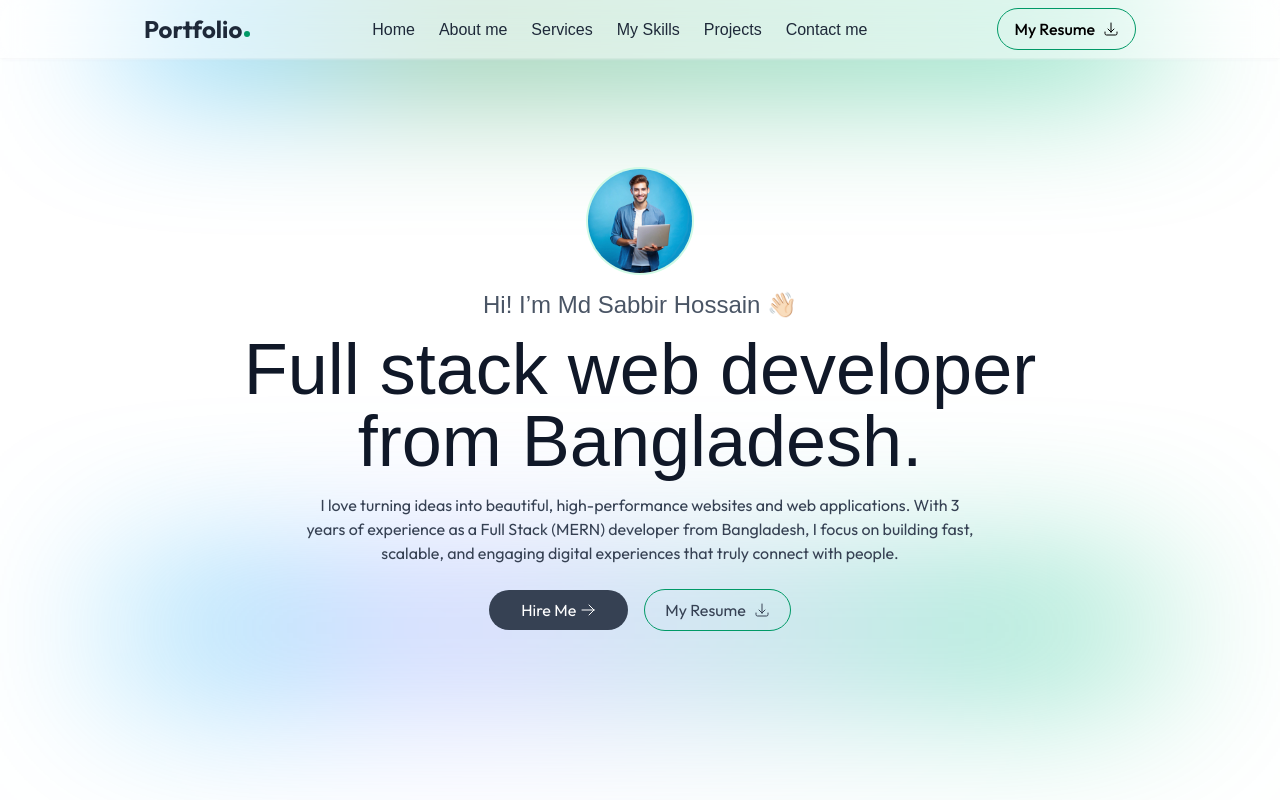
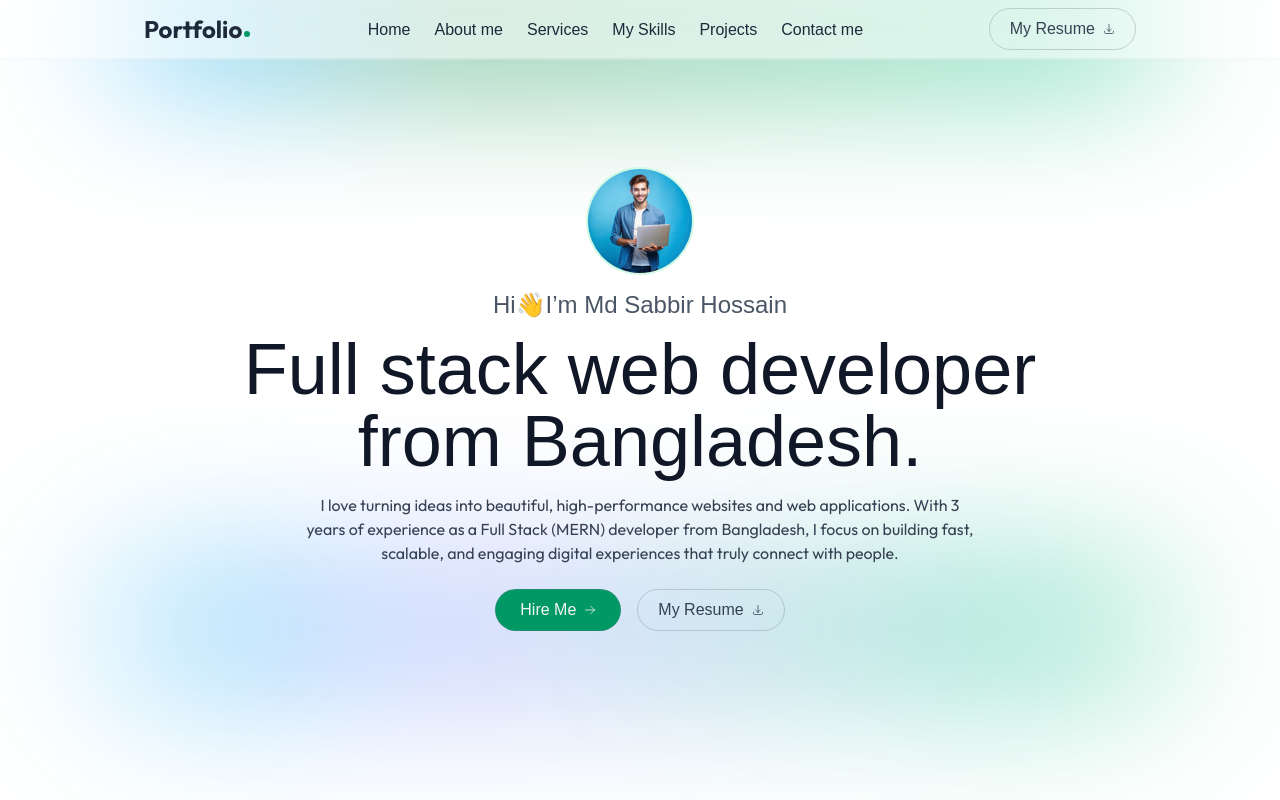
Before and after one commit to sksabbirhossain/portfolio, a Next.js app: page / in a window 1280 px wide. Shown: the top 800 px of the page. Built offline with nearby package versions, Linux system fonts and the light colour scheme; a web font is replaced by a local one.

Commit message:
changed button color and hover effect from home page

```diff
--- a/components/Home/Contact.js
+++ b/components/Home/Contact.js
@@ -63,9 +63,25 @@ const Contact = () => {
         ></textarea>
         <button
           type="submit"
-          className="cursor-pointer self-center rounded bg-gray-600 px-6 py-2 text-white transition-all duration-300 ease-in-out hover:bg-gray-700 focus:outline-none"
+          className="font-ovo flex cursor-pointer items-center gap-1 self-center rounded-full border border-gray-500/30 bg-emerald-600/80 px-5 py-2 text-center text-gray-50 capitalize transition-all duration-500 ease-in-out hover:border-gray-200/30 hover:bg-gray-100/30 hover:text-gray-700 hover:shadow hover:shadow-gray-400/30 hover:backdrop-blur-sm"
         >
-          Send Message
+          Send Message{" "}
+          <span>
+            <svg
+              xmlns="http://www.w3.org/2000/svg"
+              fill="none"
+              viewBox="0 0 24 24"
+              strokeWidth={1.5}
+              stroke="currentColor"
+              className="size-3"
+            >
+              <path
+                strokeLinecap="round"
+                strokeLinejoin="round"
+                d="M6 12 3.269 3.125A59.769 59.769 0 0 1 21.485 12 59.768 59.768 0 0 1 3.27 20.875L5.999 12Zm0 0h7.5"
+              />
+            </svg>
+          </span>
         </button>
       </motion.form>
     </motion.div>
--- a/components/Home/Hero.js
+++ b/components/Home/Hero.js
@@ -32,7 +32,7 @@ const Hero = () => {
             transition={{ duration: 0.6, delay: 0.3 }}
             className="font-ovo text-xl text-gray-600 capitalize sm:text-2xl"
           >
-            Hi! I’m Md Sabbir Hossain 👋🏻
+            Hi👋I’m Md Sabbir Hossain
           </motion.p>
         </div>
         <div className="mt-3 flex flex-col items-center justify-center text-center">
@@ -64,7 +64,7 @@ const Hero = () => {
             whileInView={{ y: 0, opacity: 1 }}
             transition={{ duration: 0.6, delay: 1 }}
             href="#contact"
-            className="flex items-center gap-1 rounded-full bg-gray-700 px-8 py-2 text-white transition-colors duration-500 hover:bg-gray-800"
+            className="font-ovo flex cursor-pointer items-center gap-2 rounded-full border border-gray-500/30 bg-emerald-600 px-6 py-2 text-center text-gray-100 capitalize transition-all duration-500 ease-in-out hover:border-gray-200/30 hover:bg-gray-100/30 hover:text-gray-700 hover:shadow hover:shadow-gray-400/30 hover:backdrop-blur-sm"
           >
             Hire Me{" "}
             <span>
@@ -74,7 +74,7 @@ const Hero = () => {
                 viewBox="0 0 24 24"
                 strokeWidth={1.5}
                 stroke="currentColor"
-                className="size-4"
+                className="size-3"
               >
                 <path
                   strokeLinecap="round"
@@ -92,7 +92,7 @@ const Hero = () => {
             transition={{ duration: 0.4, delay: 1.1 }}
             href="/resume.pdf"
             download
-            className="flex items-center gap-2 rounded-full border border-emerald-600 px-5 py-2 text-gray-700 capitalize transition-all duration-300 ease-in-out hover:border-gray-700 hover:bg-gray-700 hover:text-white"
+            className="font-ovo flex cursor-pointer items-center gap-2 rounded-full border border-gray-500/30 bg-transparent px-5 py-2 text-center text-gray-700 capitalize transition-all duration-300 ease-in-out hover:border-gray-200/30 hover:bg-gray-100/30 hover:shadow hover:shadow-gray-400/30 hover:backdrop-blur-sm"
           >
             <span>my resume</span>
             <span>
@@ -102,7 +102,7 @@ const Hero = () => {
                 viewBox="0 0 24 24"
                 strokeWidth={1.5}
                 stroke="currentColor"
-                className="size-4"
+                className="size-3"
               >
                 <path
                   strokeLinecap="round"
--- a/components/Home/Projects.js
+++ b/components/Home/Projects.js
@@ -41,6 +41,7 @@ const Projects = () => {
       </div>
 
       {/* description */}
+      <div>
         <div className="relative mt-10 grid grid-cols-1 gap-5 sm:grid-cols-2 md:grid-cols-3">
           {/* background */}
           <div className="absolute top-[50%] right-0 -z-10 h-12 w-full max-w-[500rem] bg-gradient-to-r from-indigo-500 from-20% via-sky-500 via-30% to-emerald-500 to-90% blur-[150px] sm:rotate-12" />
@@ -101,7 +102,9 @@ const Projects = () => {
               <ProjectCardLink
                 frontend={"https://github.com/sksabbirhossain/business-ims"}
                 live={"https://business-ims.vercel.app"}
-              backend={"https://github.com/sksabbirhossain/business-ims-server"}
+                backend={
+                  "https://github.com/sksabbirhossain/business-ims-server"
+                }
               />
             </div>
           </motion.div>
@@ -162,7 +165,9 @@ const Projects = () => {
               <ProjectCardLink
                 frontend={"https://github.com/sksabbirhossain/daily-blogs"}
                 live={"https://daily-blogs.vercel.app"}
-              backend={"https://github.com/sksabbirhossain/daily-blogs-server"}
+                backend={
+                  "https://github.com/sksabbirhossain/daily-blogs-server"
+                }
               />
             </div>
           </motion.div>
@@ -204,18 +209,21 @@ const Projects = () => {
 
               {/* title */}
               <h3 className="font-ovo mt-1 text-xl font-bold text-gray-700 capitalize">
-              megamart - <span className="font-medium">e-commerce website</span>
+                megamart -{" "}
+                <span className="font-medium">e-commerce website</span>
               </h3>
               {/* details */}
               <p className="font-ovo mt-1 text-[16px] text-gray-600">
                 scalable online shopping platform featuring product management,
-              secure checkout, and a seamless user experience for both customers
-              and admins.
+                secure checkout, and a seamless user experience for both
+                customers and admins.
               </p>
 
               {/*code link */}
               <ProjectCardLink
-              frontend={"https://github.com/sksabbirhossain/megamart-ecommerce"}
+                frontend={
+                  "https://github.com/sksabbirhossain/megamart-ecommerce"
+                }
                 live={"https://megamart-ecommerce.netlify.app"}
                 backend={
                   "https://github.com/sksabbirhossain/megamart-ecommerce-server"
@@ -274,7 +282,9 @@ const Projects = () => {
               <ProjectCardLink
                 frontend={"https://github.com/sksabbirhossain/social-media"}
                 live={"https://github.com/sksabbirhossain"}
-              backend={"https://github.com/sksabbirhossain/social-media-server"}
+                backend={
+                  "https://github.com/sksabbirhossain/social-media-server"
+                }
               />
             </div>
           </motion.div>
@@ -321,7 +331,8 @@ const Projects = () => {
               {/* details */}
               <p className="font-ovo mt-1 text-[16px] text-gray-600">
                 real-time messaging platform with text, file sharing, and live
-              updates powered by Socket.IO for smooth and instant communication.
+                updates powered by Socket.IO for smooth and instant
+                communication.
               </p>
 
               {/*code link */}
@@ -393,6 +404,22 @@ const Projects = () => {
             </div>
           </motion.div>
         </div>
+      </div>
+      {/* show more button */}
+      <div className="relative mt-8 flex items-center justify-center">
+        {/* background */}
+        <div className="absolute bottom-4 left-0 -z-10 h-14 w-full max-w-[500rem] bg-gradient-to-r from-sky-500/80 from-10% via-green-700/80 via-30% to-emerald-500/80 to-90% blur-[65px]" />
+
+        <motion.a
+          initial={{ y: 20, opacity: 0 }}
+          whileInView={{ y: 0, opacity: 1 }}
+          transition={{ duration: 0.7, delay: 0.5 }}
+          href="#"
+          className="font-ovo inline-block rounded-full border border-gray-300/30 bg-emerald-600/80 px-6 py-2 text-center font-medium text-gray-50 capitalize backdrop-blur-sm transition-all duration-500 ease-in-out hover:bg-gray-100/30 hover:text-gray-700 hover:shadow hover:shadow-gray-400/30"
+        >
+          Show more
+        </motion.a>
+      </div>
     </motion.div>
   );
 };
--- a/components/common/Header/Header.js
+++ b/components/common/Header/Header.js
@@ -72,7 +72,7 @@ const Header = () => {
 
         {/* download resume */}
         <a href="/resume.pdf" download className="hidden md:block">
-          <button className="flex cursor-pointer items-center gap-2 rounded-full border border-emerald-600 bg-transparent px-4 py-2 font-medium text-black capitalize transition-all duration-300 ease-in-out hover:border-gray-800 hover:bg-gray-800 hover:text-white">
+          <button className="font-ovo flex cursor-pointer items-center gap-2 rounded-full border border-gray-500/30 bg-transparent px-5 py-2 text-center text-gray-700 capitalize transition-all duration-300 ease-in-out hover:border-gray-200/30 hover:bg-gray-100/30 hover:shadow hover:shadow-gray-400/30 hover:backdrop-blur-sm">
             <span>my resume</span>
             <span>
               <svg
@@ -81,7 +81,7 @@ const Header = () => {
                 viewBox="0 0 24 24"
                 strokeWidth={1.5}
                 stroke="currentColor"
-                className="size-4"
+                className="size-3"
               >
                 <path
                   strokeLinecap="round"
--- a/components/common/Header/MobileMenu.js
+++ b/components/common/Header/MobileMenu.js
@@ -62,7 +62,7 @@ const MobileMenu = () => {
 
       {/* download resume */}
       <a href="/resume.pdf" download onClick={mobileMenuHandler}>
-        <button className="flex cursor-pointer items-center gap-2 rounded-full border border-emerald-600 bg-transparent px-4 py-2 font-medium text-black capitalize transition-all duration-300 ease-in-out hover:border-gray-800 hover:bg-gray-800 hover:text-white">
+        <button className="font-ovo flex cursor-pointer items-center gap-2 rounded-full border border-gray-500/30 bg-transparent px-5 py-2 text-center text-gray-700 capitalize transition-all duration-300 ease-in-out hover:border-gray-200/30 hover:bg-gray-100/30 hover:shadow hover:shadow-gray-400/30 hover:backdrop-blur-sm">
           <span>my resume</span>
           <span>
             <svg
```
Lines whose indentation alone changed are shown as unchanged.
